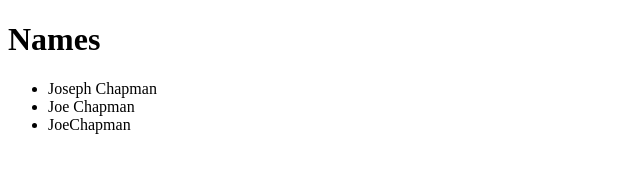
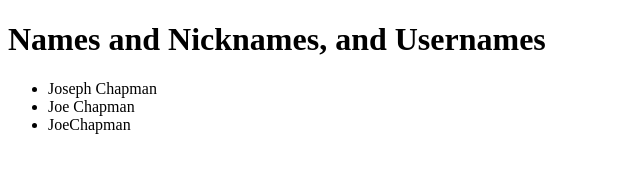
Before and after one commit to JoeChapman/make-changes-fork, a plain HTML site: page index.html in a window 1280 px wide. Shown: the whole page, without its empty margins (0-640 px from the left). Drawn offline with Linux system fonts and the light colour scheme.

Commit message:
change page header text

```diff
--- a/index.html
+++ b/index.html
@@ -3,7 +3,7 @@
   <title>Make Changes</title>
 </head>
 <body>
-  <h1>Names</h1>
+  <h1>Names and Nicknames, and Usernames</h1>
   <ul>
     <li>Joseph Chapman</li>
     <li>Joe Chapman</li>
```
